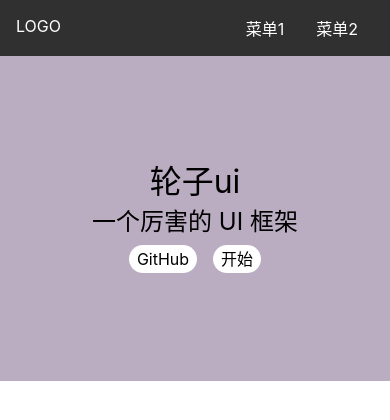
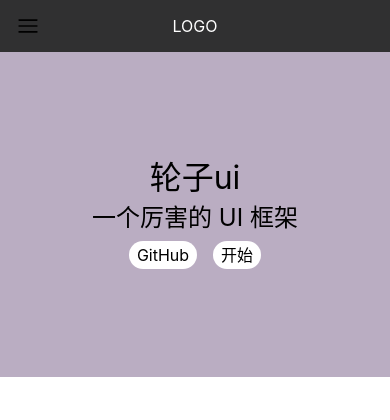
Before and after one commit to woshiIKUNn/rail-ui-1, a Vue app: page /#/ in a window 390 px wide. Shown: the top 420 px of the page. Built offline with nearby package versions, Linux system fonts and the light colour scheme.

Commit message:
增加切换按钮

```diff
--- a/src/App.vue
+++ b/src/App.vue
@@ -11,8 +11,9 @@ import { provide, ref } from 'vue';
 export default{
   name: 'App',
   setup(){
-    const menuVisible = ref(false)
-    provide('xxx', menuVisible)
+    const width = document.documentElement.clientWidth
+    const menuVisible = ref(width <= 500 ? false : true);
+    provide('menuVisible', menuVisible)
   }
 }
 
--- a/src/components/Topnav.vue
+++ b/src/components/Topnav.vue
@@ -1,18 +1,20 @@
 <template>
     <div class="topnav">
-      <div class="logo" @click="toggleMenu">LOGO</div>
+      <div class="logo" >LOGO</div>
       <ul class="menu">
         <li><router-link to="/">菜单1</router-link></li>
         <li><router-link to="/Doc">菜单2</router-link></li>
       </ul>
+      <img src="../assets/menu.svg" class="toggleAside" @click="toggleMenu">
     </div>
 </template>
 
 <script lang="ts">
 import { inject, Ref } from 'vue';
+
 export default {
   setup() {
-    const menuVisible = inject<Ref<boolean>>('xxx')
+    const menuVisible = inject<Ref<boolean>>('menuVisible')
     const toggleMenu = () =>{
       menuVisible!.value = !menuVisible?.value
     }
@@ -28,6 +30,8 @@ export default {
     color:white;
     position: relative;
     z-index: 1;
+    justify-content: center;
+    align-items: center;
 > .logo {
     max-width: 6em;
     margin-right: auto;
@@ -40,5 +44,19 @@ export default {
     margin: 0 1em;
   }
  }
+ > .toggleAside{
+  display: none;
+  width: 24px;
+  height: 24px;
+  position: absolute;
+  left: 16px;
+  top: 50%;
+  transform: translateY(-50%);
+ }
+ @media (max-width: 500px) {
+  > .menu { display: none; }
+  > .logo { margin: 0 auto; }
+  > .toggleAside{ display: inline-block;  }
+ }
 }
 </style>
--- a/src/views/Doc.vue
+++ b/src/views/Doc.vue
@@ -32,7 +32,7 @@ import Topnav from '../components/Topnav.vue';
 export default {
     components: { Topnav },
     setup() {
-    const menuVisible = inject<Ref<boolean>>('xxx')
+    const menuVisible = inject<Ref<boolean>>('menuVisible')
       return {menuVisible}
   }
 }
@@ -43,10 +43,6 @@ aside {
   background: lightblue;
   width: 150px;
   padding: 16px;
-  position: fixed;
-  top: 0;
-  left: 0;
-  padding-top: 70px;
   > h2 {
     margin-bottom: 4px;
   }
@@ -55,5 +51,11 @@ aside {
       padding: 4px 0;
     }
   }
+  @media (max-width: 500px) {
+    position: fixed;
+    top: 0;
+    left: 0;
+    padding-top: 70px;
+  }
 }
 </style>
```
Also changed, not shown: src/assets/menu.svg (added).
